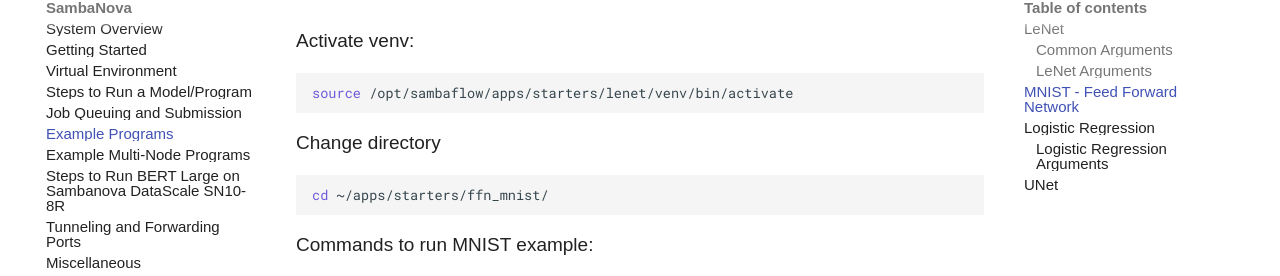
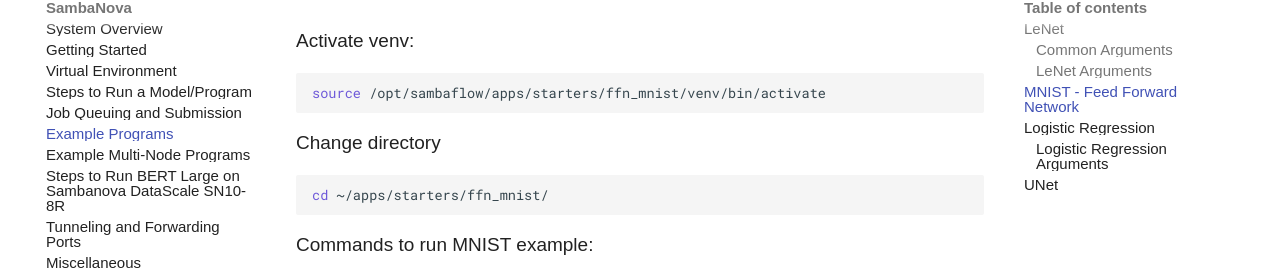
Before and after one commit to argonne-lcf/ai-testbed-userdocs, an MkDocs documentation site: the page built from docs/sambanova/Example-Programs.md, in a window 1280 px wide and 900 px high, scrolled down 3794 px. Shown: the part 176-452 px from the top of the window. Built offline with MkDocs 1.6.1 and Material for MkDocs 9.7.7, drawn with Linux system fonts in a browser that asks for light colours; some web fonts are replaced; comment, search, counter and statistics services are not loaded.

Commit message:
Update Example-Programs.md
change path to a virtual env activation.

````diff
--- a/docs/sambanova/Example-Programs.md
+++ b/docs/sambanova/Example-Programs.md
@@ -155,7 +155,7 @@
 Activate venv:
 
 ```bash
-source /opt/sambaflow/apps/starters/lenet/venv/bin/activate
+source /opt/sambaflow/apps/starters/ffn_mnist/venv/bin/activate
 ```
 
 Change directory
````
